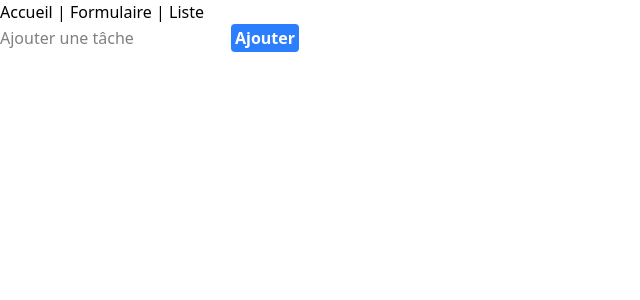
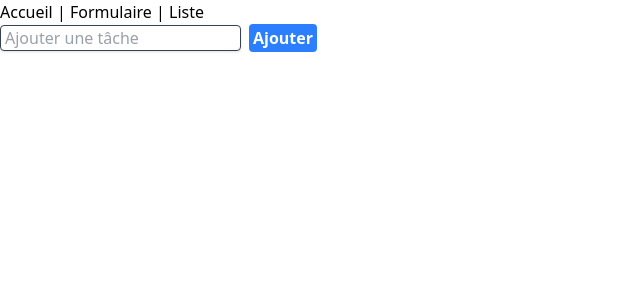
Before and after one commit to ReadyToDevNow/TD-List, a Vue app: page /Form in a window 1280 px wide. Shown: the top 300 px of the page, without its empty margins (0-640 px from the left). Built offline with nearby package versions, Linux system fonts and the light colour scheme.

Commit message:
feat(design): TodoForm input

```diff
--- a/src/components/TodoForm.vue
+++ b/src/components/TodoForm.vue
@@ -1,6 +1,11 @@
 <template>
+  <div class="">
     <form @submit.prevent="addTodo">
-    <input v-model="todo" placeholder="Ajouter une tâche" />
+      <input
+        v-model="todo"
+        placeholder="Ajouter une tâche"
+        class="shadow appearance-none border rounded mb-1.5 py-0.5 px-1 mr-2 text-gray-700 leading-tight focus:outline-none focus:shadow-outline"
+      />
       <button
         type="submit"
         class="bg-blue-500 rounded text-white font-bold py-0.5 px-1 focus:outline-none focus:shadow-outline"
@@ -8,6 +13,7 @@
         Ajouter
       </button>
     </form>
+  </div>
 </template>
 
 <script setup>
```
Lines whose indentation alone changed are shown as unchanged.
